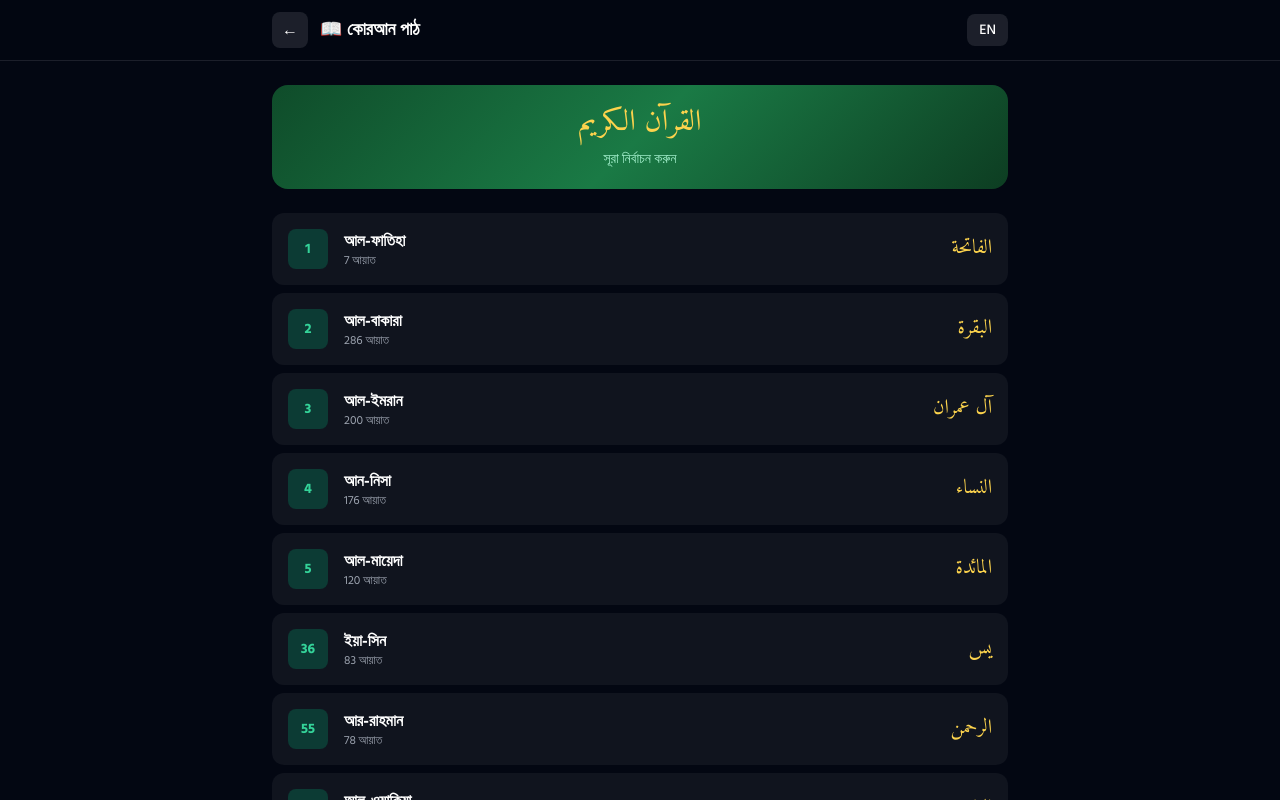
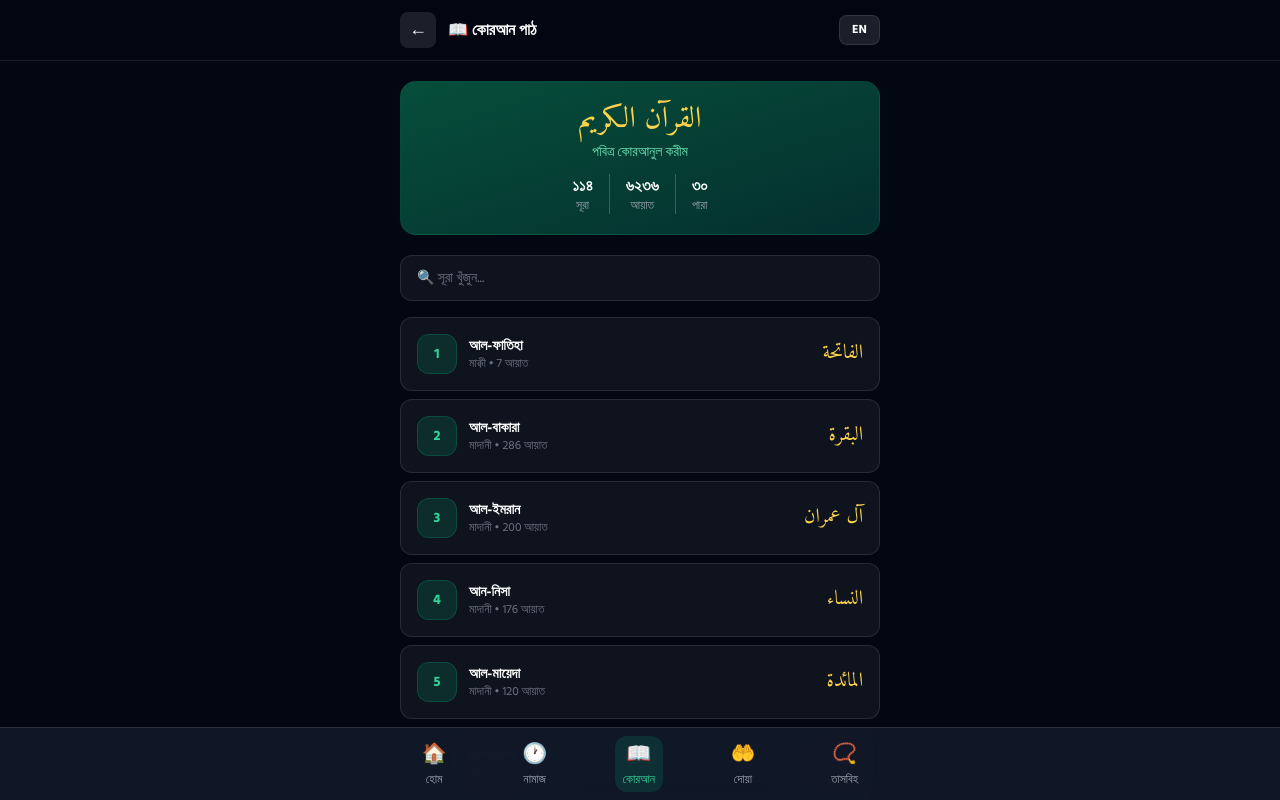
Before and after one commit to muhammadshourov404/nurapp, a Next.js app: page /nurapp/quran in a window 1280 px wide. Shown: the top 800 px of the page. Built offline with nearby package versions, Linux system fonts and the light colour scheme.

Commit message:
Update page.js

```diff
--- a/app/quran/page.js
+++ b/app/quran/page.js
@@ -4,19 +4,20 @@ import { useState, useEffect } from 'react'
 import Link from 'next/link'
 
 const SURAHS = [
-  { number: 1, name: 'আল-ফাতিহা', nameEn: 'Al-Fatihah', arabic: 'الفاتحة', verses: 7 },
-  { number: 2, name: 'আল-বাকারা', nameEn: 'Al-Baqarah', arabic: 'البقرة', verses: 286 },
-  { number: 3, name: 'আল-ইমরান', nameEn: 'Al-Imran', arabic: 'آل عمران', verses: 200 },
-  { number: 4, name: 'আন-নিসা', nameEn: 'An-Nisa', arabic: 'النساء', verses: 176 },
-  { number: 5, name: 'আল-মায়েদা', nameEn: 'Al-Maidah', arabic: 'المائدة', verses: 120 },
-  { number: 36, name: 'ইয়া-সিন', nameEn: 'Ya-Sin', arabic: 'يس', verses: 83 },
-  { number: 55, name: 'আর-রাহমান', nameEn: 'Ar-Rahman', arabic: 'الرحمن', verses: 78 },
-  { number: 56, name: 'আল-ওয়াকিয়া', nameEn: 'Al-Waqiah', arabic: 'الواقعة', verses: 96 },
-  { number: 67, name: 'আল-মুলক', nameEn: 'Al-Mulk', arabic: 'الملك', verses: 30 },
-  { number: 78, name: 'আন-নাবা', nameEn: 'An-Naba', arabic: 'النبأ', verses: 40 },
-  { number: 112, name: 'আল-ইখলাস', nameEn: 'Al-Ikhlas', arabic: 'الإخلاص', verses: 4 },
-  { number: 113, name: 'আল-ফালাক', nameEn: 'Al-Falaq', arabic: 'الفلق', verses: 5 },
-  { number: 114, name: 'আন-নাস', nameEn: 'An-Nas', arabic: 'الناس', verses: 6 },
+  { number: 1, name: 'আল-ফাতিহা', nameEn: 'Al-Fatihah', arabic: 'الفاتحة', verses: 7, type: 'মাক্কী' },
+  { number: 2, name: 'আল-বাকারা', nameEn: 'Al-Baqarah', arabic: 'البقرة', verses: 286, type: 'মাদানী' },
+  { number: 3, name: 'আল-ইমরান', nameEn: 'Al-Imran', arabic: 'آل عمران', verses: 200, type: 'মাদানী' },
+  { number: 4, name: 'আন-নিসা', nameEn: 'An-Nisa', arabic: 'النساء', verses: 176, type: 'মাদানী' },
+  { number: 5, name: 'আল-মায়েদা', nameEn: 'Al-Maidah', arabic: 'المائدة', verses: 120, type: 'মাদানী' },
+  { number: 18, name: 'আল-কাহফ', nameEn: 'Al-Kahf', arabic: 'الكهف', verses: 110, type: 'মাক্কী' },
+  { number: 36, name: 'ইয়া-সিন', nameEn: 'Ya-Sin', arabic: 'يس', verses: 83, type: 'মাক্কী' },
+  { number: 55, name: 'আর-রাহমান', nameEn: 'Ar-Rahman', arabic: 'الرحمن', verses: 78, type: 'মাদানী' },
+  { number: 56, name: 'আল-ওয়াকিয়া', nameEn: 'Al-Waqiah', arabic: 'الواقعة', verses: 96, type: 'মাক্কী' },
+  { number: 67, name: 'আল-মুলক', nameEn: 'Al-Mulk', arabic: 'الملك', verses: 30, type: 'মাক্কী' },
+  { number: 78, name: 'আন-নাবা', nameEn: 'An-Naba', arabic: 'النبأ', verses: 40, type: 'মাক্কী' },
+  { number: 112, name: 'আল-ইখলাস', nameEn: 'Al-Ikhlas', arabic: 'الإخلاص', verses: 4, type: 'মাক্কী' },
+  { number: 113, name: 'আল-ফালাক', nameEn: 'Al-Falaq', arabic: 'الفلق', verses: 5, type: 'মাক্কী' },
+  { number: 114, name: 'আন-নাস', nameEn: 'An-Nas', arabic: 'الناس', verses: 6, type: 'মাক্কী' },
 ]
 
 export default function QuranPage() {
@@ -24,55 +25,66 @@ export default function QuranPage() {
   const [verses, setVerses] = useState([])
   const [loading, setLoading] = useState(false)
   const [lang, setLang] = useState('bn')
-  const [fontSize, setFontSize] = useState('lg')
+  const [fontSize, setFontSize] = useState(1)
+  const [search, setSearch] = useState('')
+  const [bookmarks, setBookmarks] = useState([])
+  const [showBookmarks, setShowBookmarks] = useState(false)
+
+  useEffect(() => {
+    const saved = localStorage.getItem('quran_bookmarks')
+    if (saved) setBookmarks(JSON.parse(saved))
+  }, [])
 
   const loadSurah = async (surah) => {
     setSelectedSurah(surah)
     setLoading(true)
     setVerses([])
     try {
-      const [arRes, enRes] = await Promise.all([
+      const [arRes, enRes, bnRes] = await Promise.all([
         fetch(`https://api.alquran.cloud/v1/surah/${surah.number}`),
-        fetch(`https://api.alquran.cloud/v1/surah/${surah.number}/en.asad`)
+        fetch(`https://api.alquran.cloud/v1/surah/${surah.number}/en.asad`),
+        fetch(`https://api.alquran.cloud/v1/surah/${surah.number}/bn.bengali`)
       ])
-      const arData = await arRes.json()
-      const enData = await enRes.json()
-
+      const [arData, enData, bnData] = await Promise.all([arRes.json(), enRes.json(), bnRes.json()])
       const combined = arData.data.ayahs.map((ayah, i) => ({
         number: ayah.numberInSurah,
         arabic: ayah.text,
         english: enData.data.ayahs[i]?.text || '',
+        bangla: bnData.data.ayahs[i]?.text || '',
       }))
       setVerses(combined)
-    } catch {
-      setVerses([])
-    }
+    } catch { setVerses([]) }
     setLoading(false)
   }
 
-  const arabicFontSize = {
-    sm: 'text-2xl', lg: 'text-3xl', xl: 'text-4xl'
+  const toggleBookmark = (surahNum, verseNum) => {
+    const key = `${surahNum}:${verseNum}`
+    const updated = bookmarks.includes(key)
+      ? bookmarks.filter(b => b !== key)
+      : [...bookmarks, key]
+    setBookmarks(updated)
+    localStorage.setItem('quran_bookmarks', JSON.stringify(updated))
   }
 
+  const filteredSurahs = SURAHS.filter(s =>
+    s.name.includes(search) || s.nameEn.toLowerCase().includes(search.toLowerCase()) || s.arabic.includes(search)
+  )
+
+  const arabicSize = ['text-2xl', 'text-3xl', 'text-4xl'][fontSize]
+  const translationSize = ['text-xs', 'text-sm', 'text-base'][fontSize]
+
   return (
-    <main className="min-h-screen bg-gray-950">
-      {/* Header */}
-      <header className="sticky top-0 z-50 bg-gray-950/80 backdrop-blur-xl border-b border-white/10">
-        <div className="max-w-3xl mx-auto px-4 py-3 flex items-center justify-between">
+    <main className="min-h-screen bg-gray-950 pb-24">
+      <header className="sticky top-0 z-50 bg-gray-950/90 backdrop-blur-xl border-b border-white/10">
+        <div className="max-w-lg mx-auto px-4 py-3 flex items-center justify-between">
           <div className="flex items-center gap-3">
             {selectedSurah ? (
-              <button
-                onClick={() => setSelectedSurah(null)}
-                className="w-9 h-9 rounded-lg bg-white/10 hover:bg-white/20 flex items-center justify-center transition-all"
-              >
-                ←
-              </button>
+              <button onClick={() => { setSelectedSurah(null); setVerses([]) }}
+                className="w-9 h-9 rounded-lg bg-white/10 hover:bg-white/20 flex items-center justify-center transition-all text-lg">←</button>
             ) : (
-              <Link href="/nurapp" className="w-9 h-9 rounded-lg bg-white/10 hover:bg-white/20 flex items-center justify-center transition-all">
-                ←
-              </Link>
+              <Link href="/" className="w-9 h-9 rounded-lg bg-white/10 hover:bg-white/20 flex items-center justify-center transition-all text-lg">←</Link>
             )}
-            <h1 className="text-lg font-bold text-white">
+            <h1 className="text-base font-bold text-white truncate">
               {selectedSurah
                 ? `${selectedSurah.arabic} — ${lang === 'bn' ? selectedSurah.name : selectedSurah.nameEn}`
                 : (lang === 'bn' ? '📖 কোরআন পাঠ' : '📖 Quran Reader')}
@@ -80,57 +92,70 @@ export default function QuranPage() {
           </div>
           <div className="flex items-center gap-2">
             {selectedSurah && (
-              <div className="flex gap-1">
-                {['sm', 'lg', 'xl'].map(s => (
-                  <button
-                    key={s}
-                    onClick={() => setFontSize(s)}
-                    className={`w-8 h-8 rounded-lg text-xs font-bold transition-all ${fontSize === s ? 'bg-emerald-600 text-white' : 'bg-white/10 text-gray-400'}`}
-                  >
-                    {s === 'sm' ? 'A' : s === 'lg' ? 'A' : 'A'}
-                  </button>
-                ))}
+              <div className="flex items-center gap-1 bg-white/10 rounded-lg p-1">
+                <button onClick={() => setFontSize(Math.max(0, fontSize-1))}
+                  className="w-7 h-7 rounded-md bg-white/10 text-white text-xs font-bold">A-</button>
+                <button onClick={() => setFontSize(Math.min(2, fontSize+1))}
+                  className="w-7 h-7 rounded-md bg-white/10 text-white text-sm font-bold">A+</button>
               </div>
             )}
-            <button
-              onClick={() => setLang(lang === 'bn' ? 'en' : 'bn')}
-              className="px-3 py-1.5 rounded-lg bg-white/10 hover:bg-white/20 text-sm font-medium transition-all"
-            >
+            <button onClick={() => setLang(lang === 'bn' ? 'en' : 'bn')}
+              className="px-3 py-1.5 rounded-lg bg-white/10 text-xs font-bold border border-white/10">
               {lang === 'bn' ? 'EN' : 'বাং'}
             </button>
           </div>
         </div>
       </header>
 
-      <div className="max-w-3xl mx-auto px-4 py-6">
-
+      <div className="max-w-lg mx-auto px-4 py-5">
         {!selectedSurah ? (
           <>
-            {/* Surah List */}
-            <div className="mb-6 rounded-2xl gradient-green p-5 text-center">
-              <p className="font-arabic text-3xl text-amber-300 mb-2">القرآن الكريم</p>
-              <p className="text-emerald-200 text-sm">
-                {lang === 'bn' ? 'সূরা নির্বাচন করুন' : 'Select a Surah to read'}
-              </p>
+            {/* Banner */}
+            <div className="rounded-2xl bg-gradient-to-br from-emerald-900 to-teal-950 border border-emerald-700/30 p-5 text-center mb-5">
+              <p className="font-arabic text-3xl text-amber-300 mb-1">القرآن الكريم</p>
+              <p className="text-emerald-300 text-sm">{lang === 'bn' ? 'পবিত্র কোরআনুল করীম' : 'The Holy Quran'}</p>
+              <div className="flex justify-center gap-4 mt-3">
+                <div className="text-center">
+                  <p className="text-white font-bold">১১৪</p>
+                  <p className="text-gray-400 text-xs">{lang === 'bn' ? 'সূরা' : 'Surahs'}</p>
+                </div>
+                <div className="w-px bg-white/20"></div>
+                <div className="text-center">
+                  <p className="text-white font-bold">৬২৩৬</p>
+                  <p className="text-gray-400 text-xs">{lang === 'bn' ? 'আয়াত' : 'Verses'}</p>
+                </div>
+                <div className="w-px bg-white/20"></div>
+                <div className="text-center">
+                  <p className="text-white font-bold">৩০</p>
+                  <p className="text-gray-400 text-xs">{lang === 'bn' ? 'পারা' : 'Juz'}</p>
+                </div>
+              </div>
             </div>
 
+            {/* Search */}
+            <div className="relative mb-4">
+              <input
+                type="text"
+                value={search}
+                onChange={e => setSearch(e.target.value)}
+                placeholder={lang === 'bn' ? '🔍 সূরা খুঁজুন...' : '🔍 Search surah...'}
+                className="w-full bg-white/5 border border-white/10 rounded-xl px-4 py-3 text-white placeholder-gray-500 text-sm focus:outline-none focus:border-emerald-500"
+              />
+            </div>
+
+            {/* Surah List */}
             <div className="space-y-2">
-              {SURAHS.map((surah) => (
-                <button
-                  key={surah.number}
-                  onClick={() => loadSurah(surah)}
-                  className="w-full rounded-xl bg-white/5 hover:bg-white/10 p-4 flex items-center justify-between transition-all card-hover"
-                >
-                  <div className="flex items-center gap-4">
-                    <div className="w-10 h-10 rounded-lg bg-emerald-600/30 flex items-center justify-center text-emerald-400 font-bold text-sm">
+              {filteredSurahs.map(surah => (
+                <button key={surah.number} onClick={() => loadSurah(surah)}
+                  className="w-full rounded-xl bg-white/5 hover:bg-white/10 border border-white/10 p-4 flex items-center justify-between transition-all">
+                  <div className="flex items-center gap-3">
+                    <div className="w-10 h-10 rounded-xl bg-emerald-600/20 border border-emerald-600/30 flex items-center justify-center text-emerald-400 font-bold text-sm">
                       {surah.number}
                     </div>
                     <div className="text-left">
-                      <p className="text-white font-bold">
-                        {lang === 'bn' ? surah.name : surah.nameEn}
-                      </p>
-                      <p className="text-gray-400 text-xs">
-                        {lang === 'bn' ? `${surah.verses} আয়াত` : `${surah.verses} verses`}
+                      <p className="text-white font-bold text-sm">{lang === 'bn' ? surah.name : surah.nameEn}</p>
+                      <p className="text-gray-500 text-xs">
+                        {surah.type} • {surah.verses}{lang === 'bn' ? ' আয়াত' : ' verses'}
                       </p>
                     </div>
                   </div>
@@ -143,46 +168,87 @@ export default function QuranPage() {
           <>
             {loading ? (
               <div className="text-center py-20">
-                <div className="w-12 h-12 border-4 border-emerald-500 border-t-transparent rounded-full animate-spin mx-auto mb-4"></div>
-                <p className="text-gray-400">{lang === 'bn' ? 'লোড হচ্ছে...' : 'Loading...'}</p>
+                <div className="w-12 h-12 border-4 border-emerald-500 border-t-transparent rounded-full animate-spin mx-auto mb-3"></div>
+                <p className="text-gray-400 text-sm">{lang === 'bn' ? 'লোড হচ্ছে...' : 'Loading...'}</p>
               </div>
             ) : (
               <div className="space-y-4">
+                {/* Surah Info */}
+                <div className="rounded-2xl bg-gradient-to-br from-emerald-900 to-teal-950 border border-emerald-700/30 p-4 text-center">
+                  <p className="font-arabic text-2xl text-amber-300">{selectedSurah.arabic}</p>
+                  <p className="text-white font-bold mt-1">{lang === 'bn' ? selectedSurah.name : selectedSurah.nameEn}</p>
+                  <p className="text-emerald-300 text-xs mt-1">{selectedSurah.type} • {selectedSurah.verses}{lang === 'bn' ? ' আয়াত' : ' verses'}</p>
+                </div>
+
                 {/* Bismillah */}
                 {selectedSurah.number !== 9 && (
-                  <div className="rounded-2xl gradient-green p-5 text-center mb-6">
-                    <p className="font-arabic text-3xl text-amber-300">
-                      بِسْمِ اللَّهِ الرَّحْمَنِ الرَّحِيمِ
-                    </p>
+                  <div className="rounded-xl bg-white/5 border border-white/10 p-4 text-center">
+                    <p className="font-arabic text-2xl text-amber-200">بِسْمِ اللَّهِ الرَّحْمَنِ الرَّحِيمِ</p>
                   </div>
                 )}
 
-                {verses.map((verse) => (
-                  <div key={verse.number} className="rounded-2xl bg-white/5 p-5 border border-white/10">
-                    {/* Verse Number */}
-                    <div className="flex items-center gap-2 mb-4">
-                      <div className="w-8 h-8 rounded-full bg-emerald-600/40 flex items-center justify-center text-emerald-400 text-xs font-bold">
+                {verses.map(verse => {
+                  const isBookmarked = bookmarks.includes(`${selectedSurah.number}:${verse.number}`)
+                  return (
+                    <div key={verse.number} className="rounded-2xl bg-white/5 border border-white/10 overflow-hidden">
+                      {/* Verse Header */}
+                      <div className="flex items-center justify-between px-4 py-2 border-b border-white/10 bg-white/5">
+                        <div className="w-7 h-7 rounded-full bg-emerald-600/30 flex items-center justify-center text-emerald-400 text-xs font-bold">
                           {verse.number}
                         </div>
-                      <div className="h-px flex-1 bg-white/10"></div>
+                        <button onClick={() => toggleBookmark(selectedSurah.number, verse.number)}
+                          className={`text-lg transition-all ${isBookmarked ? 'text-amber-400' : 'text-gray-600 hover:text-gray-400'}`}>
+                          {isBookmarked ? '🔖' : '🏷️'}
+                        </button>
                       </div>
 
                       {/* Arabic */}
-                    <p className={`font-arabic ${arabicFontSize[fontSize]} text-amber-100 text-right leading-loose mb-4`} dir="rtl">
+                      <div className="p-4">
+                        <p className={`font-arabic ${arabicSize} text-amber-100 text-right leading-loose mb-4`} dir="rtl">
                           {verse.arabic}
                         </p>
 
-                    {/* Translation */}
-                    <p className="text-gray-300 text-sm leading-relaxed border-t border-white/10 pt-3">
-                      {verse.english}
-                    </p>
+                        {/* Bangla */}
+                        {lang === 'bn' && verse.bangla && (
+                          <div className="border-t border-white/10 pt-3 mb-2">
+                            <p className="text-xs text-emerald-400 font-bold mb-1">বাংলা অনুবাদ</p>
+                            <p className={`text-gray-200 ${translationSize} leading-relaxed`}>{verse.bangla}</p>
                           </div>
-                ))}
+                        )}
+
+                        {/* English */}
+                        <div className="border-t border-white/10 pt-3">
+                          <p className="text-xs text-blue-400 font-bold mb-1">English</p>
+                          <p className={`text-gray-300 ${translationSize} leading-relaxed italic`}>{verse.english}</p>
+                        </div>
+                      </div>
+                    </div>
+                  )
+                })}
               </div>
             )}
           </>
         )}
       </div>
+
+      {/* Bottom Nav */}
+      <nav className="fixed bottom-0 left-0 right-0 bg-gray-900/95 backdrop-blur-xl border-t border-white/10 z-50">
+        <div className="max-w-lg mx-auto flex items-center justify-around py-2">
+          {[
+            { href: '/', icon: '🏠', label: lang === 'bn' ? 'হোম' : 'Home' },
+            { href: '/prayer', icon: '🕐', label: lang === 'bn' ? 'নামাজ' : 'Prayer' },
+            { href: '/quran', icon: '📖', label: lang === 'bn' ? 'কোরআন' : 'Quran' },
+            { href: '/dua', icon: '🤲', label: lang === 'bn' ? 'দোয়া' : 'Dua' },
+            { href: '/tasbih', icon: '📿', label: lang === 'bn' ? 'তাসবিহ' : 'Tasbih' },
+          ].map((item, i) => (
+            <Link key={i} href={item.href}
+              className={`flex flex-col items-center gap-1 px-2 py-1 rounded-xl transition-all ${item.href === '/quran' ? 'bg-emerald-600/20' : 'hover:bg-white/10'}`}>
+              <span className="text-xl">{item.icon}</span>
+              <span className={`text-xs ${item.href === '/quran' ? 'text-emerald-400' : 'text-gray-400'}`}>{item.label}</span>
+            </Link>
+          ))}
+        </div>
+      </nav>
     </main>
   )
 }
```
Lines whose indentation alone changed are shown as unchanged.
